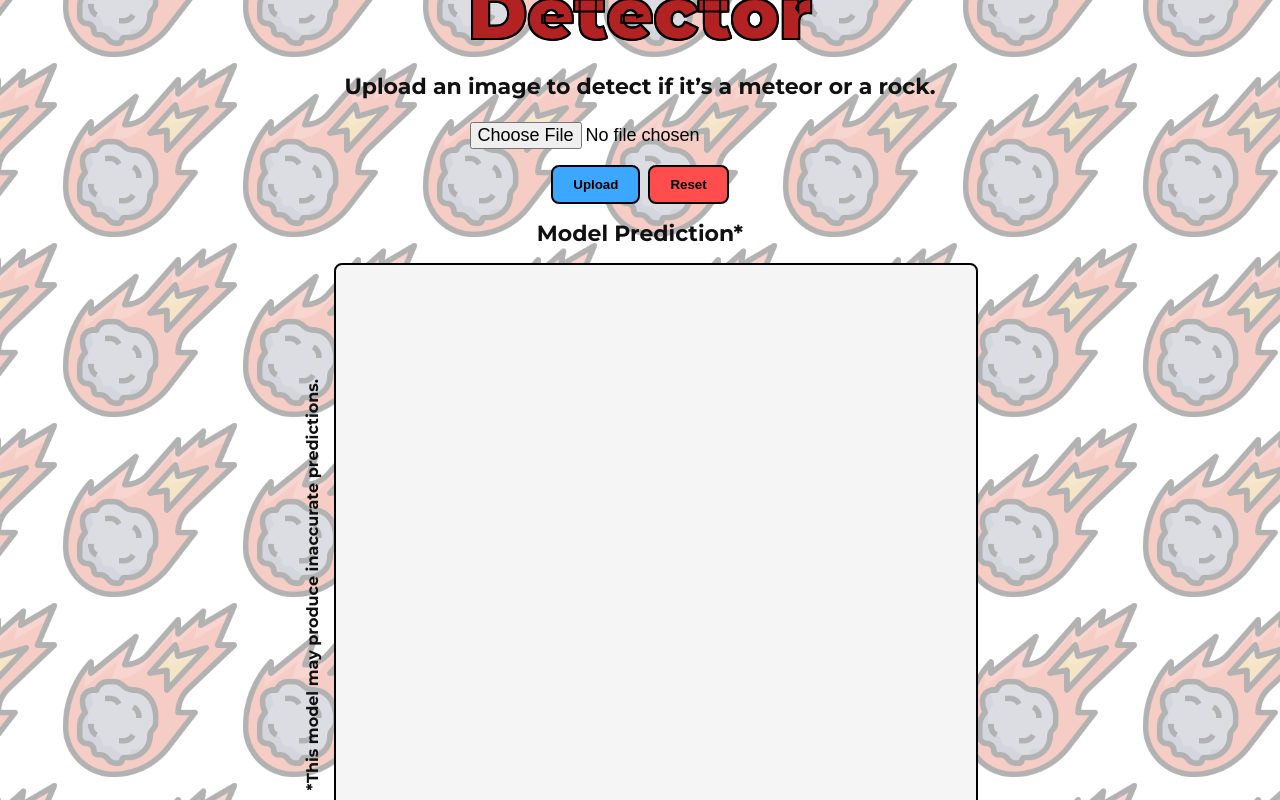
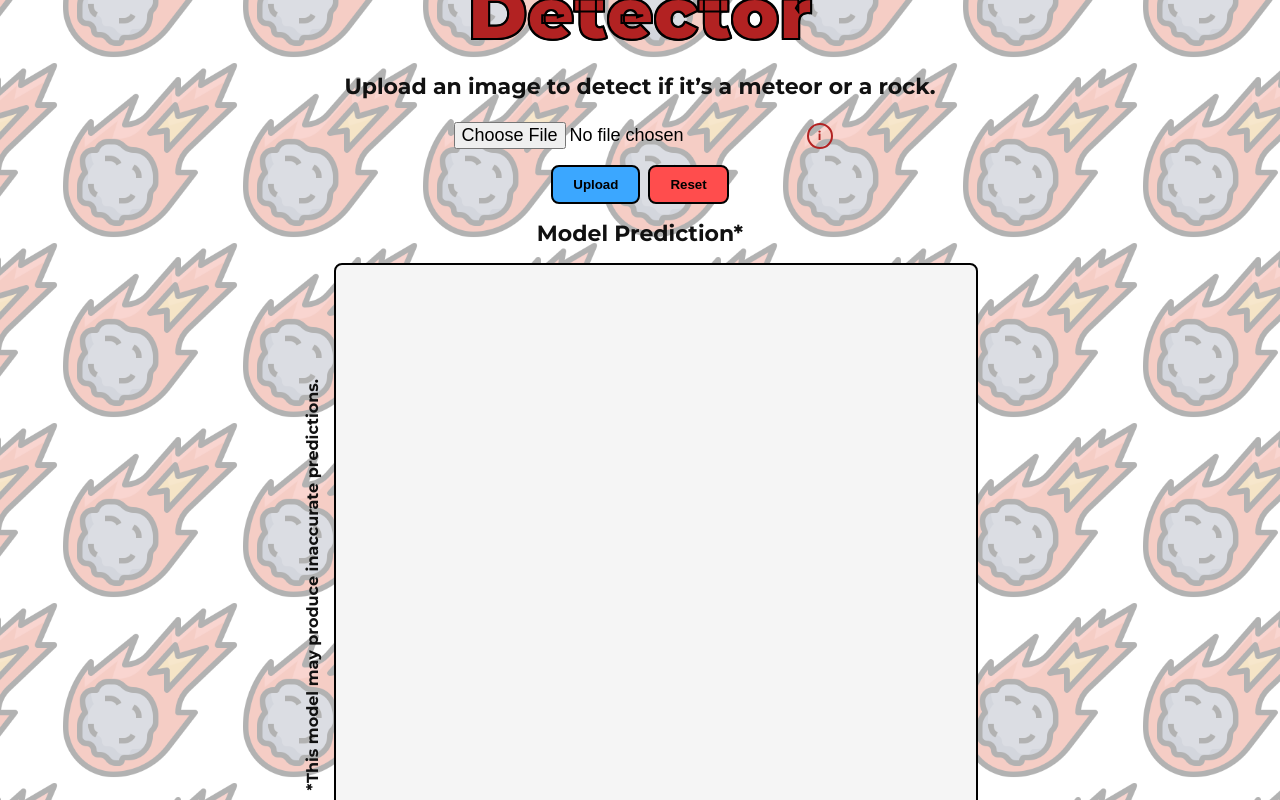
Before and after one commit to RudzC/rock-vs-meteor-detector, a Flask app: page / in a window 1280 px wide. Run offline with Flask 3, Linux system fonts and the light colour scheme; parts of the project's set-up code (start-up, migrations or seed data) failed here and were passed over.

Commit message:
UI: added information tooltip hover with text

```diff
--- a/templates/index.html
+++ b/templates/index.html
@@ -129,6 +129,40 @@
                 display: none;
             }
 
+            .input-with-tooltip{display:inline-flex;align-items:center;gap:6px;position:relative}
+
+            .tooltip {
+                position: relative;
+                display:inline-flex;
+                align-items:center;
+                justify-content:center;
+                width:22px;
+                height:22px;
+                border-radius:50%;
+                color: #B22222;
+                border:2px solid #B22222;
+                font-weight: 700;
+                font-size: 12px;
+            }
+
+            .tooltip .tooltiptext {
+                visibility: hidden;
+                width: 210px;
+                background-color: black;
+                color: #fff;
+                text-align: center;
+                padding: 6px 0;
+                border-radius: 6px;
+                position: absolute;
+                z-index: 1;
+                left: 20px;
+                top: 15px;
+            }
+
+            .tooltip:hover .tooltiptext {
+                visibility: visible;
+                opacity: 1;
+            }
 
             @media (max-width: 700px) {
                 iframe {
@@ -150,9 +184,14 @@
             <div id="busy" aria-live="polite">Generating prediction...</div>
 
             <form id="predict-form" method="POST" enctype="multipart/form-data" action="/predict" target="result-frame">
-                <input id="file-input" type="file" name="file" required data-mime-type="image"
-                       accept="image/jpeg,image/png,image/jpg" style="font-size:18px;"
-                       title="You think you have a meteor rock and not sure upload the image from you computer and find out!" />
+                <div class="input-with-tooltip">
+                    <input id="file-input" type="file" name="file" required data-mime-type="image"
+                       accept="image/jpeg,image/png,image/jpg" style="font-size:18px;"/>
+                    <div class="tooltip">i
+                      <span class="tooltiptext">You think you have a meteor rock and not sure upload the image from you computer and find out!</span>
+                    </div>
+                </div>
+
                 <div style="display:flex; gap:8px; justify-content:center;">
                     <input id="upload-btn" type="submit" value="Upload" class="form-button" />
                     <button id="reset-btn" type="button" class="form-button reset">Reset</button>
```
